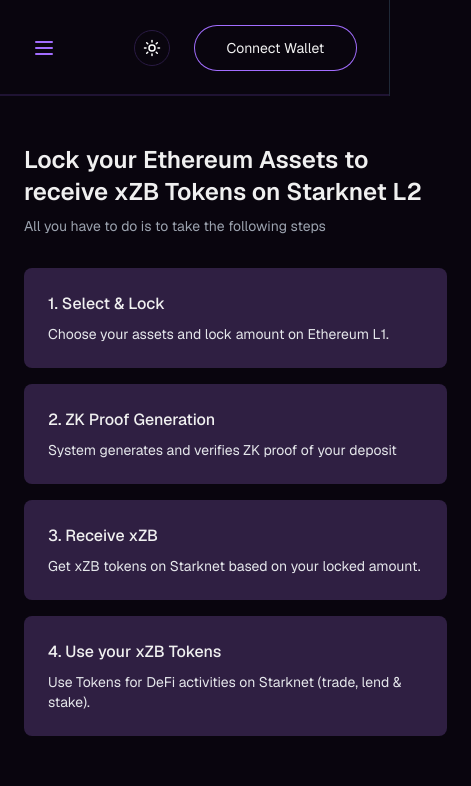
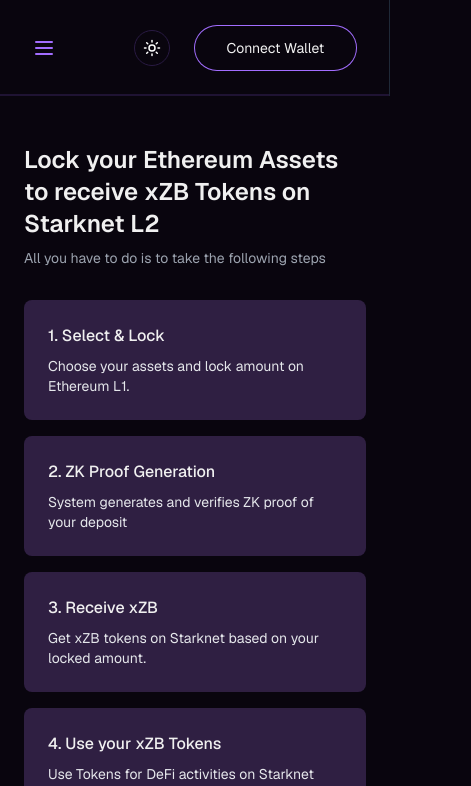
Before and after one commit to stephanniegb/ZeroXBridge_Frontend, a Next.js app: page /dashboard/lock-liquidity in a window 390 px wide. Shown: the top 786 px of the page, 471 px wide, since content can reach past the window. Built offline with nearby package versions, Linux system fonts and the light colour scheme.

Commit message:
Implement dashboard for mobile (#78)

```diff
--- a/app/components/TradingChart/trading-chart.tsx
+++ b/app/components/TradingChart/trading-chart.tsx
@@ -23,8 +23,9 @@
 
 
     return (
-        <div className={`flex justify-start items-start ${isDarkMode ? 'bg-[#21192F] text-white' : 'bg-[#F8F4FF] text-black'} w-full h-fit mt-3 mx-auto rounded-2xl`}>
-            <div className="text-white text-xl py-12 w-[75%]">
+        <div className={`flex flex-col gap-4 lg:flex-row justify-start items-start  w-full h-fit mt-3 mx-auto mb-[4rem] rounded-2xl ${isDarkMode ? 'bg-[#21192F] text-white' : 'bg-[#F8F4FF] text-black'}`}>
+            <div className="overflow-scroll md:overscroll-none w-full">
+            <div className={` text-white text-xl py-12 w-[720px] lg:w-[75%] `}>
                 <h1 className={`${isDarkMode ? 'text-white' : 'text-black'} flex items-center pl-11 gap-2`}>
                     BTC
                     <span className="text-base text-[#808080]">/IPY</span>
@@ -74,8 +75,9 @@
                     <Chart selectedInterval={selectedInterval} isDarkMode={isDarkMode}/>
                 </div>
             </div>
+            </div>
 
-            <div className={`flex flex-col border-l-[0.1px] border-[#8280FF] ${isDarkMode ? 'text-white' : 'text-black'} py-12 w-[25%]`}>
+            <div className={`flex flex-col md:border-l-[0.1px] border-[#8280FF] ${isDarkMode ? 'text-white' : 'text-black'} py-12 w-full lg:w-[25%]`}>
                 <div className="flex justify-between items-center  text-xl px-5">
                     <h2 className="flex gap-2 justify-start items-center">
                         <svg width="12" height="12" viewBox="0 0 12 12" fill="none" xmlns="http://www.w3.org/2000/svg">
--- a/app/components/analyticgraph.tsx
+++ b/app/components/analyticgraph.tsx
@@ -43,7 +43,7 @@
 
   return (
     <div className="">
-        <div className="flex flex-row items-center justify-between">
+        <div className="flex flex-row mb-4 items-center justify-between">
           <div>
             <div className={`text-2xl font-bold ${isDarkMode ? 'text-white' : 'text-black'}`}>$0.00</div>
             <div className={`text-sm ${isDarkMode ? 'text-red-500' : 'text-red-500'}`}>-100.00% (-29.51) this week</div>
@@ -77,7 +77,8 @@
             )}
           </div>
         </div>
-      <div className={`${isDarkMode ? 'bg-gradient-to-b from-[#21192F] to-[#3E246B]' : 'bg-[#ECE1FF]'} rounded-2xl shadow-lg overflow-hidden h-full`}>
+        <div className="overflow-x-scroll w-full">
+      <div className={`${isDarkMode ? 'bg-gradient-to-b from-[#21192F] to-[#3E246B]' : 'bg-[#ECE1FF]'} rounded-2xl shadow-lg overflow-hidden h-full w-[720px] md:w-auto`}>
 
         <div className="p-6 pt-0">
           <div className="flex flex-col min-h-[300px] md:h-[400px]">
@@ -193,6 +194,7 @@
           </div>
         </div>
       </div>
+      </div>
     </div>
   );
 }
--- a/app/components/lock-liquidity.tsx
+++ b/app/components/lock-liquidity.tsx
@@ -49,7 +49,7 @@
 
   return (
     <div
-      className={`${className} ${isDarkMode ? "bg-[#1F1333] text-white" : "bg-[#F8F4FF] text-black"} px-8 py-6 rounded-xl w-full my-6`}
+      className={`${className} ${isDarkMode ? "bg-[#1F1333] text-white" : "bg-[#F8F4FF] text-black"} px-8 py-6 rounded-xl w-[702px] md:w-full my-6 `}
     >
       <h2 className={`text-[16px] font-bold mt-4 mb-8 ${isDarkMode ? "text-white" : "text-black"}`}>
         Lock Liquidity by making a deposit
--- a/app/dashboard/page.tsx
+++ b/app/dashboard/page.tsx
@@ -25,12 +25,12 @@
             <WalletCard isConnected={isConnected} balance={balance} isDarkMode={isDarkMode} />
             <TokenClaim isConnected={isConnected} onConnect={handleConnect} isDarkMode={isDarkMode} />
           </div>
-          <div className="lg:col-span-3 overflow-auto">
+          <div className="lg:col-span-3">
             <Analytictable isDarkMode={isDarkMode} />
           </div>
         </div>
 
-        <div className={`border-b ${isDarkMode ? 'border-[#A26DFF]' : 'border-purple-300'} pb-6`}>
+        <div className={`border-b ${isDarkMode ? 'border-[#A26DFF]' : 'border-purple-300'} overflow-scroll pb-6`}>
           <LiquidityLockTable isDarkMode={isDarkMode} />
         </div>
 
--- a/app/layout.tsx
+++ b/app/layout.tsx
@@ -3,9 +3,9 @@
 import { Geist, Geist_Mono, Manrope, Roboto_Serif } from "next/font/google";
 import "./globals.css";
 import Sidebar from "./components/Sidebar";
-import { ThemeProvider, useTheme } from './ThemeContext';
-import Navbar from './components/navbar';
-
+import { ThemeProvider, useTheme } from "./ThemeContext";
+import Navbar from "./components/navbar";
+import NavigationBar from "./components/mobile-navigator";
 
 const geistSans = Geist({
   variable: "--font-geist-sans",
@@ -40,7 +40,12 @@
   children: React.ReactNode;
 }>) {
   const pathname = usePathname();
-  const showSidebar = pathname === '/dashboard' || pathname === '/claim' || pathname === "/claim-burn" || pathname.startsWith('/dashboard/') || pathname.startsWith('/claim/');
+  const showSidebar =
+    pathname === "/dashboard" ||
+    pathname === "/claim" ||
+    pathname === "/claim-burn" ||
+    pathname.startsWith("/dashboard/") ||
+    pathname.startsWith("/claim/");
 
   return (
     <html lang="en">
@@ -48,11 +53,22 @@
         className={`${geistSans.variable} ${geistMono.variable} ${manrope.variable} ${robotoSerif.variable} antialiased bg-[#09050E]`}
       >
         <ThemeProvider>
-        {showSidebar && <NavbarWithTheme />}
-          <div className="flex">
+          {showSidebar && <NavbarWithTheme />}
+          <div className="flex ">
             {showSidebar && <Sidebar />}
-            <div className={`min-h-screen flex w-full ${showSidebar ? 'lg:ml-[320px]' : ''}`}>
-              <main className={`flex-1  ${showSidebar ? 'mt-[4rem]' : ''} `}>{children}</main>
+            <div
+              className={`min-h-screen relative flex flex-col w-full ${
+                showSidebar ? "lg:ml-[320px]" : ""
+              }`}
+            >
+              <main
+                className={`flex-1  ${
+                  showSidebar ? "mt-[4rem] mb-[4rem]" : ""
+                } `}
+              >
+                {children}
+              </main>
+              {showSidebar && <NavigationBar />}
             </div>
           </div>
         </ThemeProvider>
```
